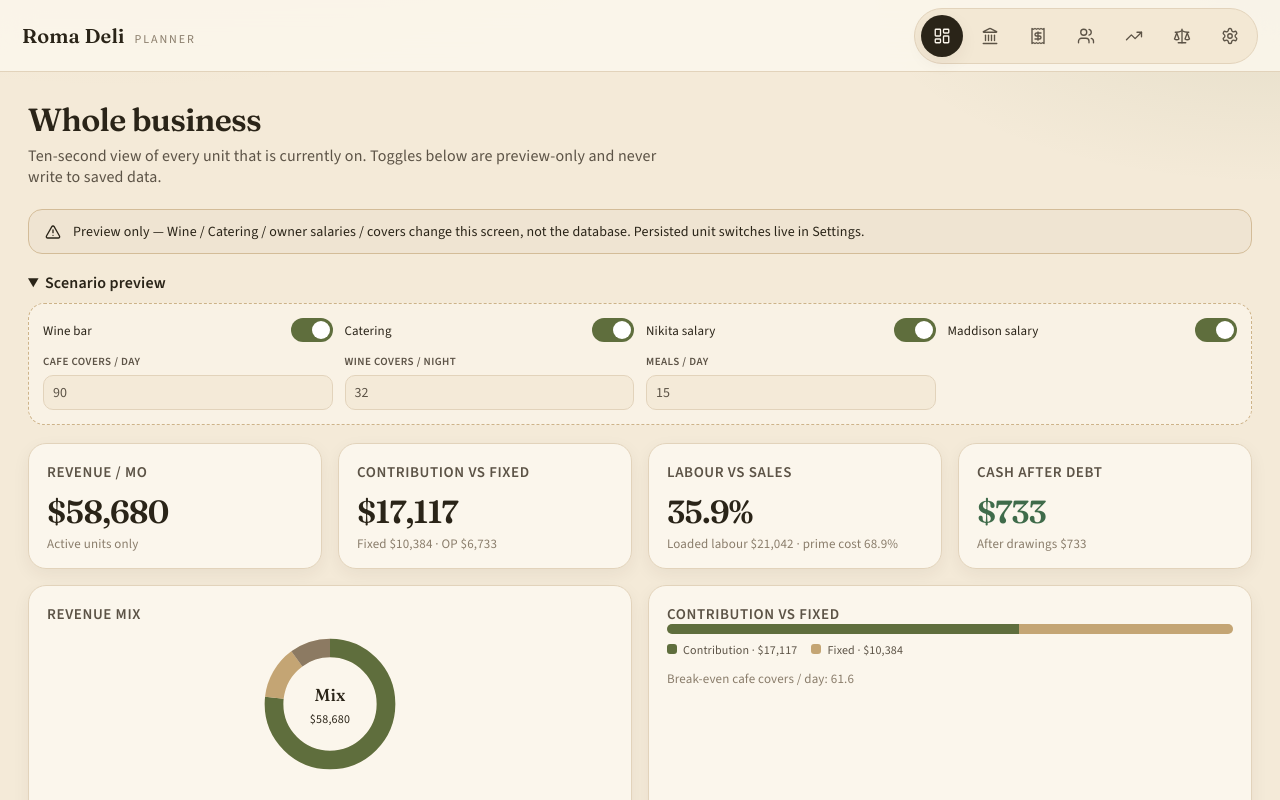
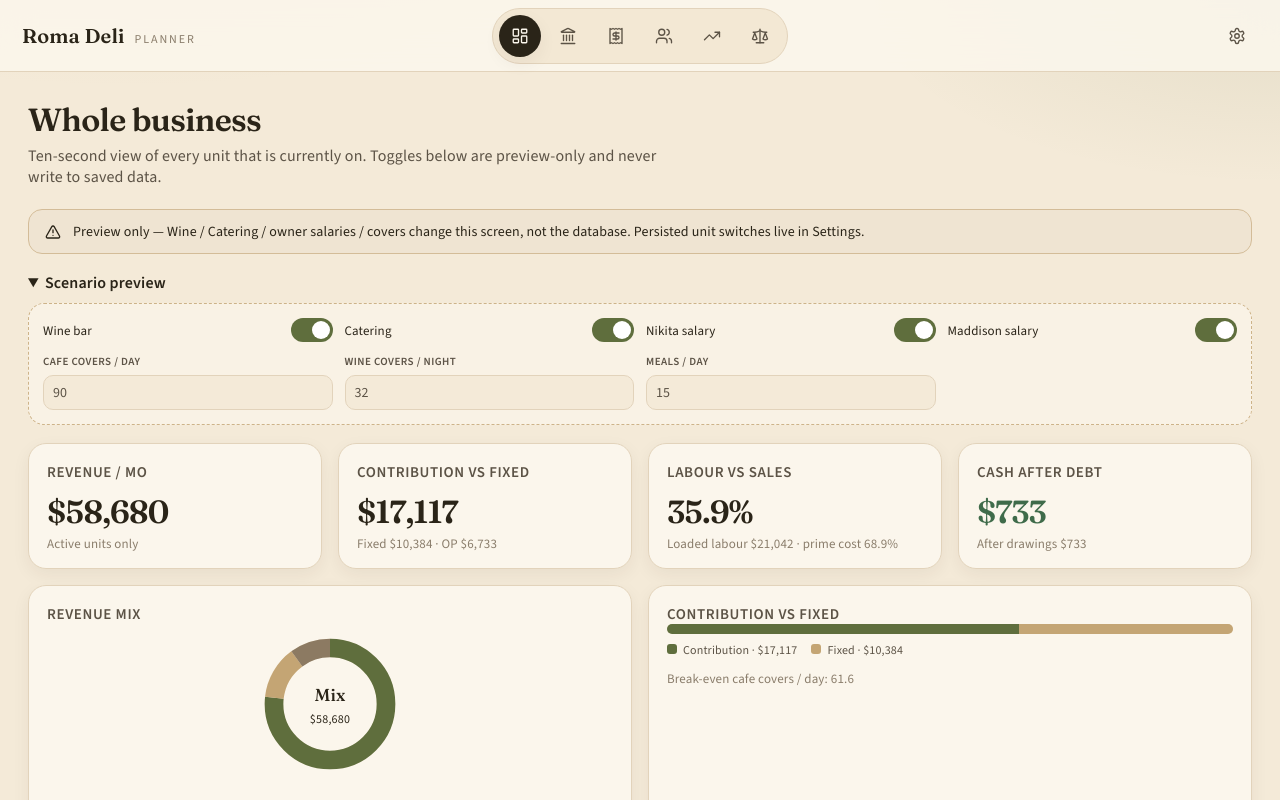
Before and after one commit to chin00000/Grok-Roma-Deli-Planner, a React (Vite) app: page / in a window 1280 px wide. Shown: the top 800 px of the page. Built offline with nearby package versions, Linux system fonts and the light colour scheme.

Commit message:
Center tab icons; pin Settings right (#4)
* Center tab icons; pin Settings right

* Center tab icons; pin Settings right

```diff
--- a/src/components/Nav.tsx
+++ b/src/components/Nav.tsx
@@ -16,8 +16,9 @@ const TABS: { id: TabId; label: string; icon: typeof LayoutDashboard }[] = [
   { id: 'labour', label: 'Labour', icon: Users },
   { id: 'revenue', label: 'Revenue', icon: TrendingUp },
   { id: 'payback', label: 'Payback', icon: Scale },
-  { id: 'settings', label: 'Settings', icon: Settings },
 ];
+
+const SETTINGS = { id: 'settings' as const, label: 'Settings', icon: Settings };
 
 export function Nav({ tab, onTab }: { tab: TabId; onTab: (t: TabId) => void }) {
   return (
@@ -44,6 +45,18 @@ export function Nav({ tab, onTab }: { tab: TabId; onTab: (t: TabId) => void }) {
           );
         })}
       </nav>
+      <div className="nav-end">
+        <button
+          type="button"
+          className={`tab${tab === SETTINGS.id ? ' active' : ''}`}
+          aria-label={SETTINGS.label}
+          aria-current={tab === SETTINGS.id ? 'page' : undefined}
+          onClick={() => onTab(SETTINGS.id)}
+        >
+          <SETTINGS.icon size={18} strokeWidth={1.8} />
+          <span className="tip">{SETTINGS.label}</span>
+        </button>
+      </div>
     </header>
   );
 }
--- a/src/index.css
+++ b/src/index.css
@@ -85,9 +85,9 @@ a { color: var(--olive); }
   position: sticky;
   top: 0;
   z-index: 20;
-  display: flex;
+  display: grid;
+  grid-template-columns: 1fr auto 1fr;
   align-items: center;
-  justify-content: space-between;
   padding: 0 22px;
   background: color-mix(in srgb, var(--paper) 88%, transparent);
   backdrop-filter: blur(16px);
@@ -98,6 +98,7 @@ a { color: var(--olive); }
   display: flex;
   align-items: baseline;
   gap: 10px;
+  justify-self: start;
 }
 .brand small {
   font-size: 12px;
@@ -118,6 +119,12 @@ a { color: var(--olive); }
   background: var(--paper-2);
   border-radius: 999px;
   border: 1px solid var(--line);
+  justify-self: center;
+}
+.nav-end {
+  justify-self: end;
+  display: flex;
+  align-items: center;
 }
 
 .tab {
```
